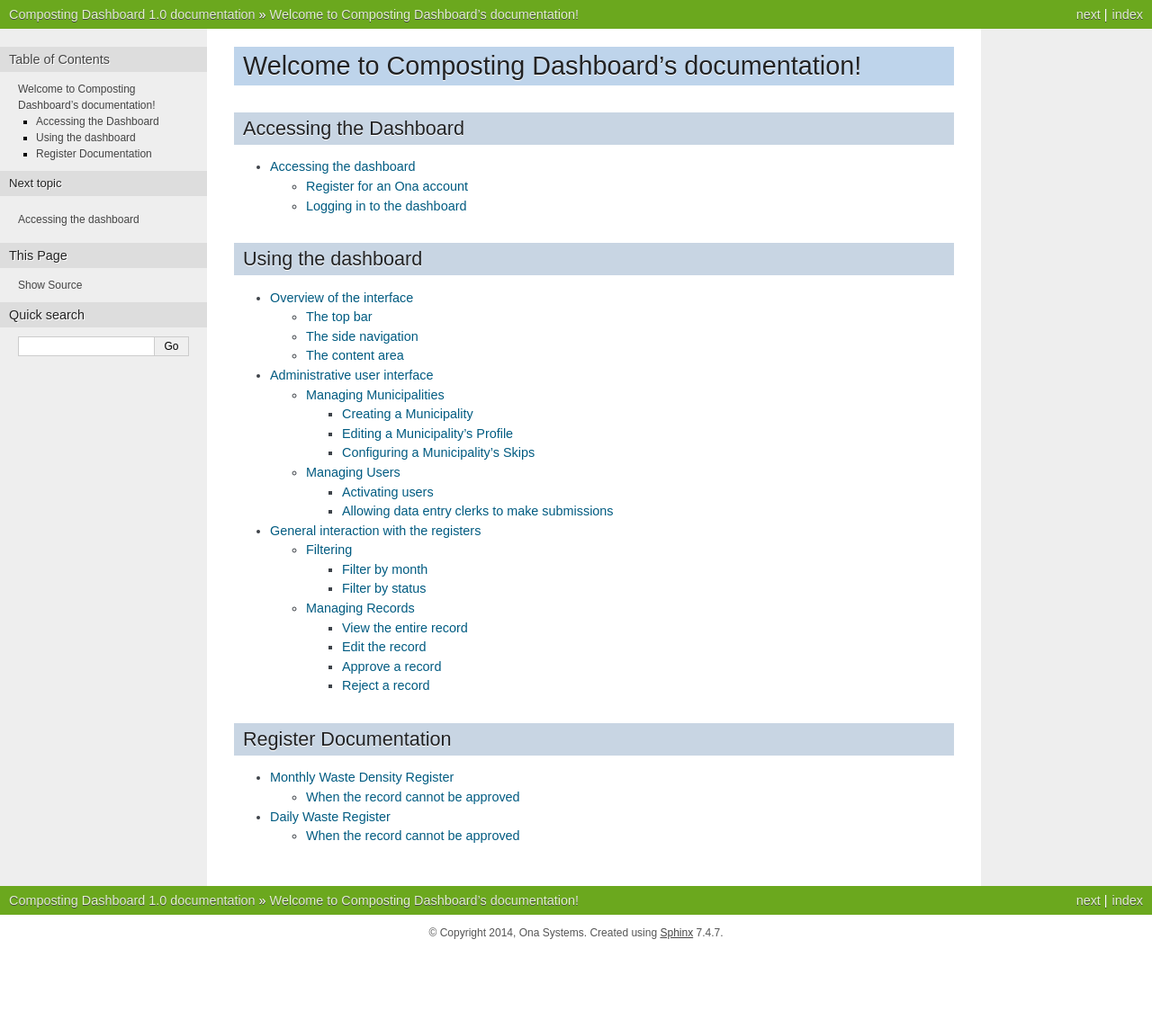
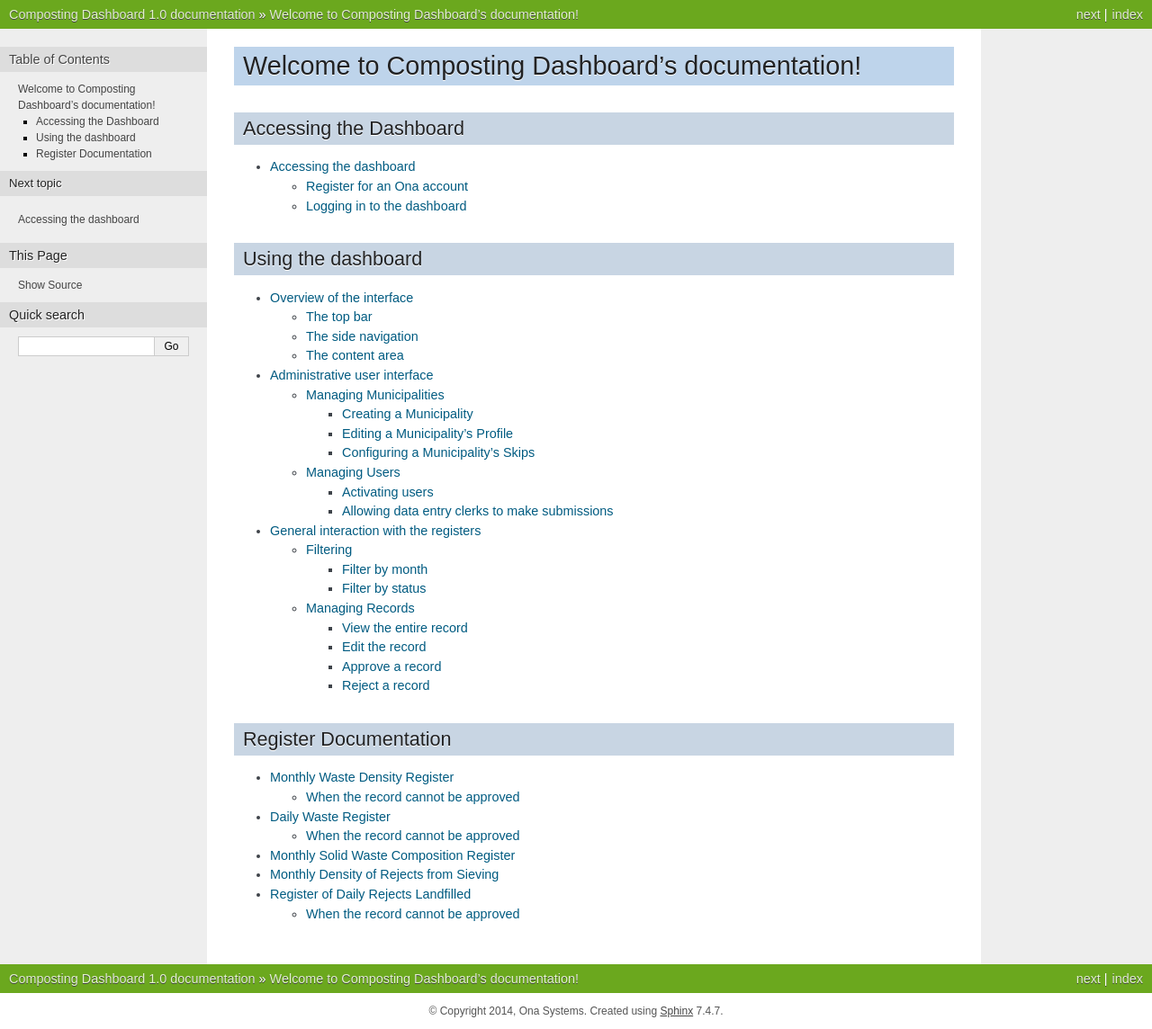
Before and after one commit to onaio/wb-composting, a Sphinx documentation site: the page built from docs/index.rst, in a window 1280 px wide. Shown: the whole page at 90% size. Built offline with Sphinx 7.4.7, drawn with Linux system fonts in a browser that asks for light colours; before the commit the page ends 1057 px from its top, so only the background shows below that.

Commit message:
LW: docs on more rgisters

```diff
--- a/docs/index.rst
+++ b/docs/index.rst
@@ -34,5 +34,8 @@ Register Documentation
 .. toctree::
    :maxdepth: 3
 
-   register_monthly_waste_density.rst
-   register_daily_waste.rst
+   monthly_waste_density_register.rst
+   daily_waste_register.rst
+   monthly_solid_waste_composition_register.rst
+   monthly_density_of_rejects_from_sieving.rst
+   register_of_daily_rejects_landfilled.rst
```
Also changed, not shown: docs/monthly_density_of_rejects_from_sieving.rst (added, +15 -0 lines), docs/monthly_solid_waste_composition_register.rst (added, +12 -0 lines), docs/register_of_daily_rejects_landfilled.rst (added, +22 -0 lines), docs/daily_waste_register.rst (renamed from docs/register_daily_waste.rst), docs/monthly_waste_density_register.rst (renamed from docs/register_monthly_waste_density.rst).
